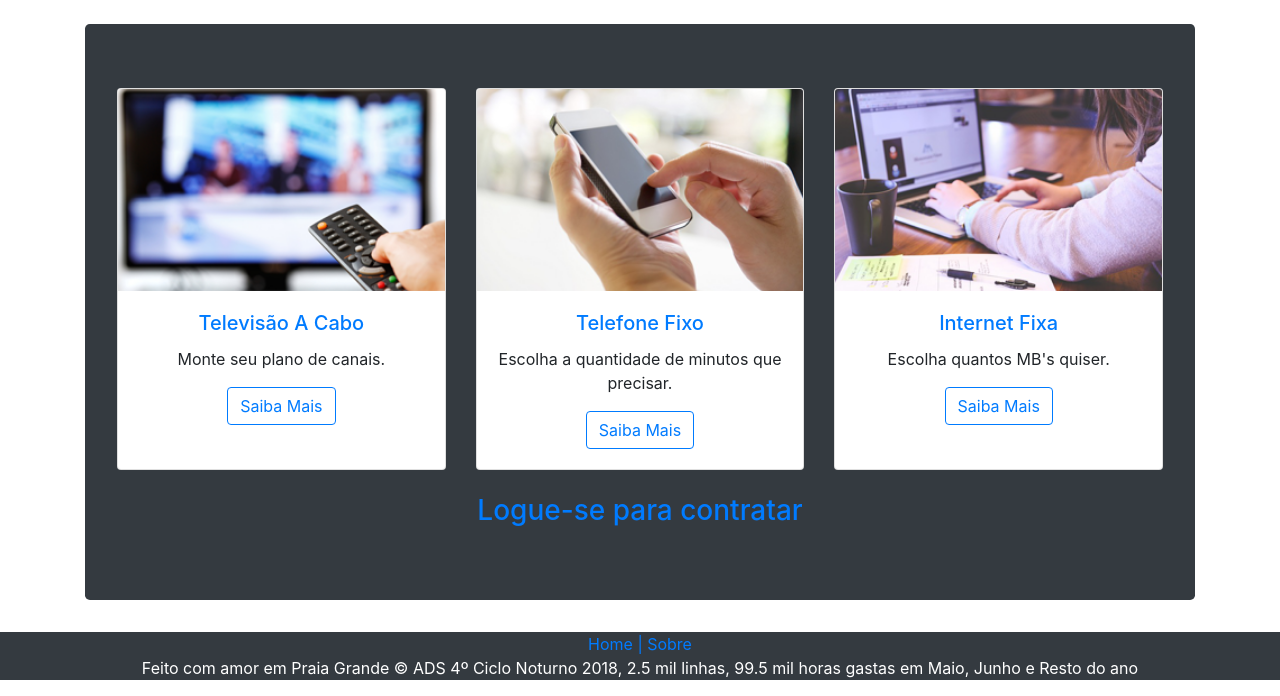
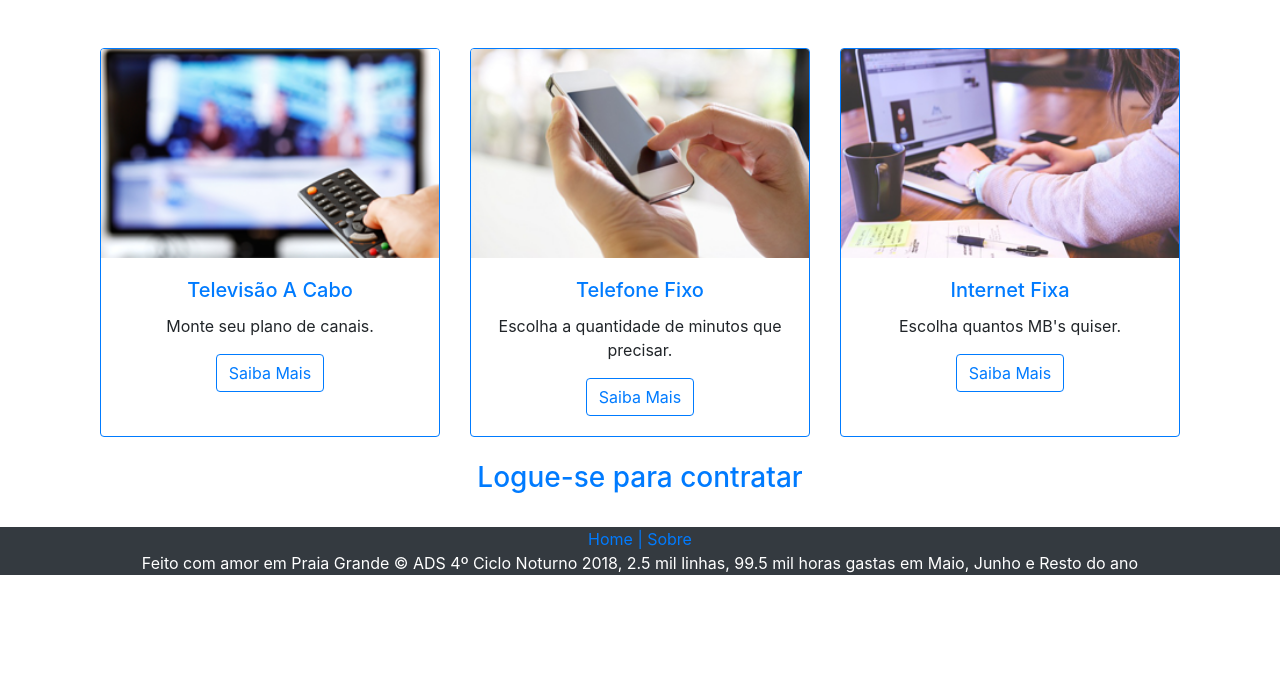
Before and after one commit to acbertini/tp-ling-prog-iv, a PHP site: page / in a window 1280 px wide. Shown: the part 120-816 px from the top of the page. After the commit the page ends 695 px from the top, so only its background shows below. Run offline with PHP 8.4, Linux system fonts and the light colour scheme; some libraries are stand-ins or nearby versions.

Commit message:
detalhes

```diff
--- a/pagina/equipe.php
+++ b/pagina/equipe.php
@@ -22,7 +22,7 @@
         <main class="container" role="main">
 
           <br/>
-            <div class="container bg-dark mx-auto text-center">
+            <div class="container mx-auto text-center">
                 <br/><h1 class='text-primary'>Equipe</h1><br/>
                 <div class="card-deck">
                     <div class="card text-center border-primary">
--- a/pagina/index.php
+++ b/pagina/index.php
@@ -22,9 +22,10 @@
         <main class="container" role="main">
 
           <br/>
-            <div class="jumbotron bg-dark mx-auto text-center">
+            <div class="container mx-auto text-center">
+                <br/>
                 <div class="card-deck">
-                    <div class="card text-center">
+                    <div class="card text-center border-primary">
                         <img class="card-img-top" src="img/card-tv.png" alt="Televisão a Cabo">
                         <div class="card-body">
                             <h5 class="card-title text-primary">Televisão A Cabo</h5>
@@ -32,7 +33,7 @@
                             <a href="plano_televisao.php" class="btn btn-outline-primary">Saiba Mais</a>
                         </div>
                     </div>
-                    <div class="card text-center">
+                    <div class="card text-center border-primary">
                         <img class="card-img-top" src="img/card-cel.png" alt="Rede Móvel">
                         <div class="card-body">
                             <h5 class="card-title text-primary">Telefone Fixo</h5>
@@ -40,7 +41,7 @@
                             <a href="plano_movel.php" class="btn btn-outline-primary">Saiba Mais</a>
                         </div>
                     </div>
-                    <div class="card text-center">
+                    <div class="card text-center border-primary">
                         <img class="card-img-top" src="img/card-net.png" alt="Internet Fixa">
                         <div class="card-body">
                             <h5 class="card-title text-primary">Internet Fixa</h5>
@@ -61,6 +62,7 @@
                     }  ?>
                 </div>
             </div>
+            <br/>
         </main>
         <?php include('estrutura/footer.php')?>
     </body>
```
